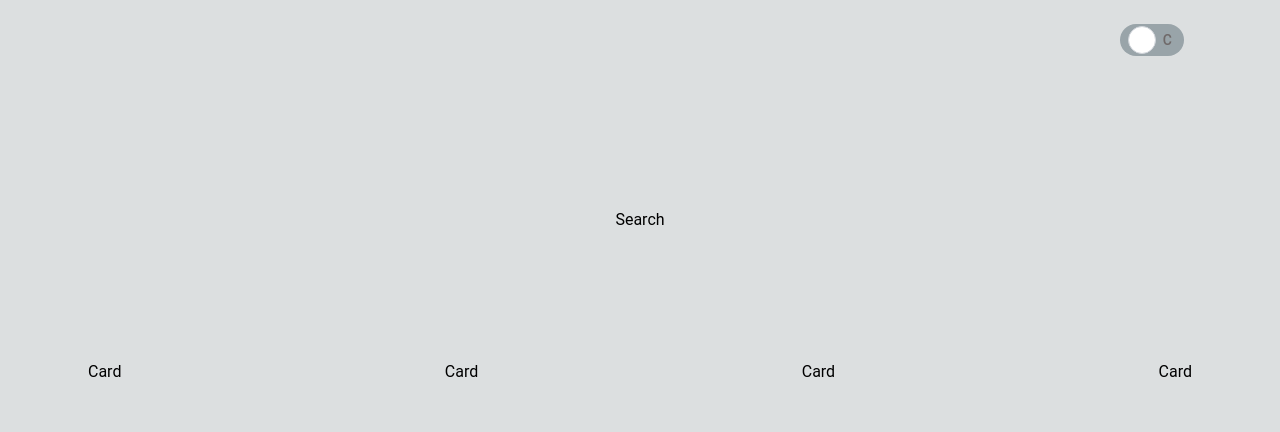
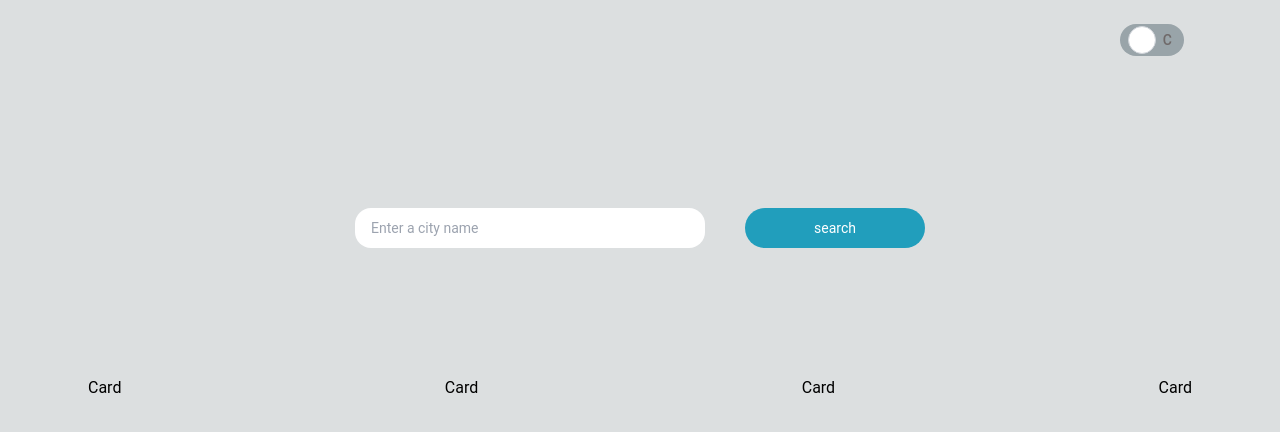
Before and after one commit to carlosblinf/weather-app, a React (Vite) app: page / in a window 1280 px wide. Shown: the top 432 px of the page. Built offline with nearby package versions, Linux system fonts and the light colour scheme.

Commit message:
search component

```diff
--- a/src/components/ButtonSwitch/index.tsx
+++ b/src/components/ButtonSwitch/index.tsx
@@ -8,8 +8,8 @@ function ButtonSwitch() {
   };
 
   return (
-    <label className="inline-flex relative items-center cursor-pointer" htmlFor="currency">
-      <input id="currency" type="checkbox" value="" className="sr-only peer" checked={checked} onChange={handleChange} />
+    <label className="inline-flex relative items-center cursor-pointer" htmlFor="unit">
+      <input id="unit" type="checkbox" value="" className="sr-only peer" checked={checked} onChange={handleChange} />
       <div
         className="w-16 h-8 relative bg-bgGrey peer-focus:outline-none peer-focus:ring-4 peer-focus:ring-blue-300
    dark:peer-focus:ring-blue-800 rounded-full peer dark:bg-gray-700 peer-checked:after:translate-x-full
--- a/src/components/Search/index.tsx
+++ b/src/components/Search/index.tsx
@@ -1,7 +1,16 @@
 import React from 'react';
 
 function Search() {
-  return <div className='p-10'>Search</div>;
+  return (
+    <div className="p-10">
+      <form className="flex gap-2 md:gap-10 flex-wrap justify-center">
+        <input type="text" placeholder="Enter a city name" className="rounded-2xl px-4 h-[40px] w-full md:w-[350px] text-sm" />
+        <button type="submit" className="border-none rounded-3xl px-4 h-[40px] w-[180px] bg-bgBlue text-white text-sm">
+          search
+        </button>
+      </form>
+    </div>
+  );
 }
 
 export default Search;
```
Also changed, not shown: .eslintrc.json.
